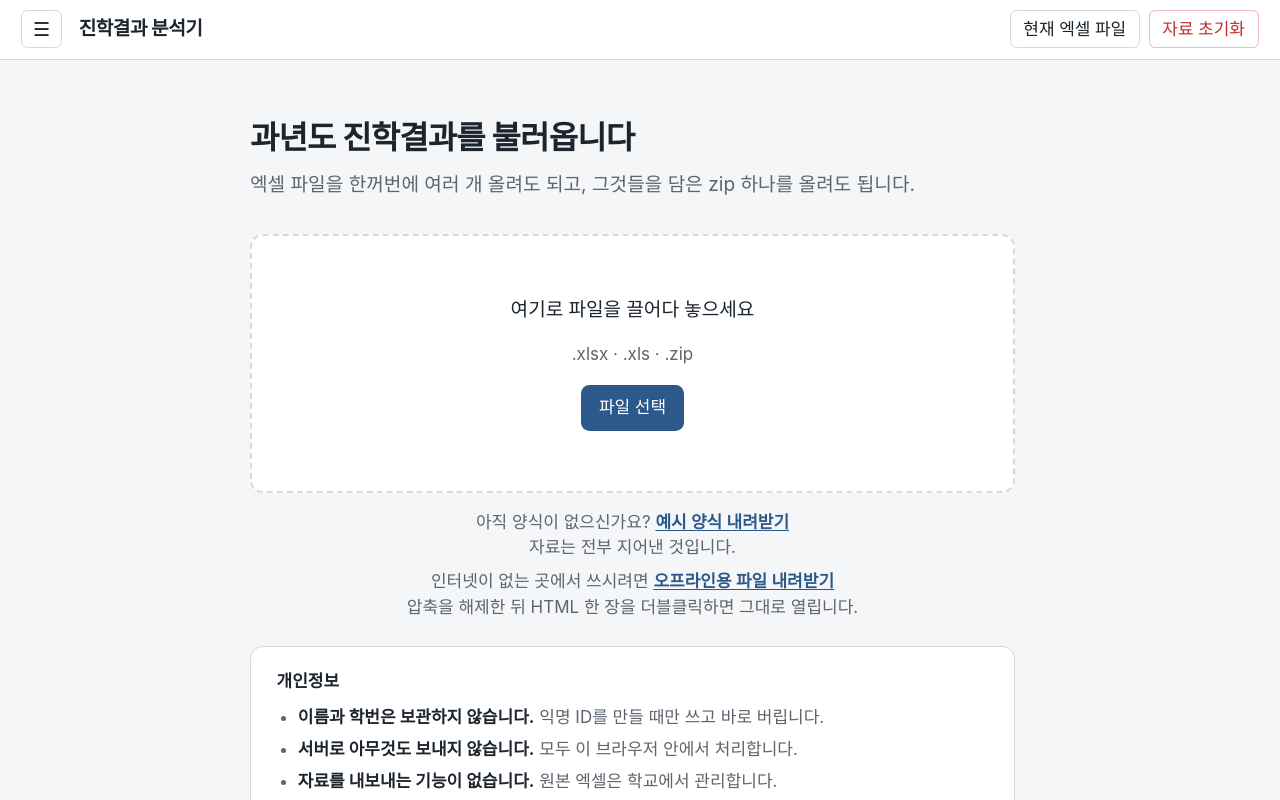
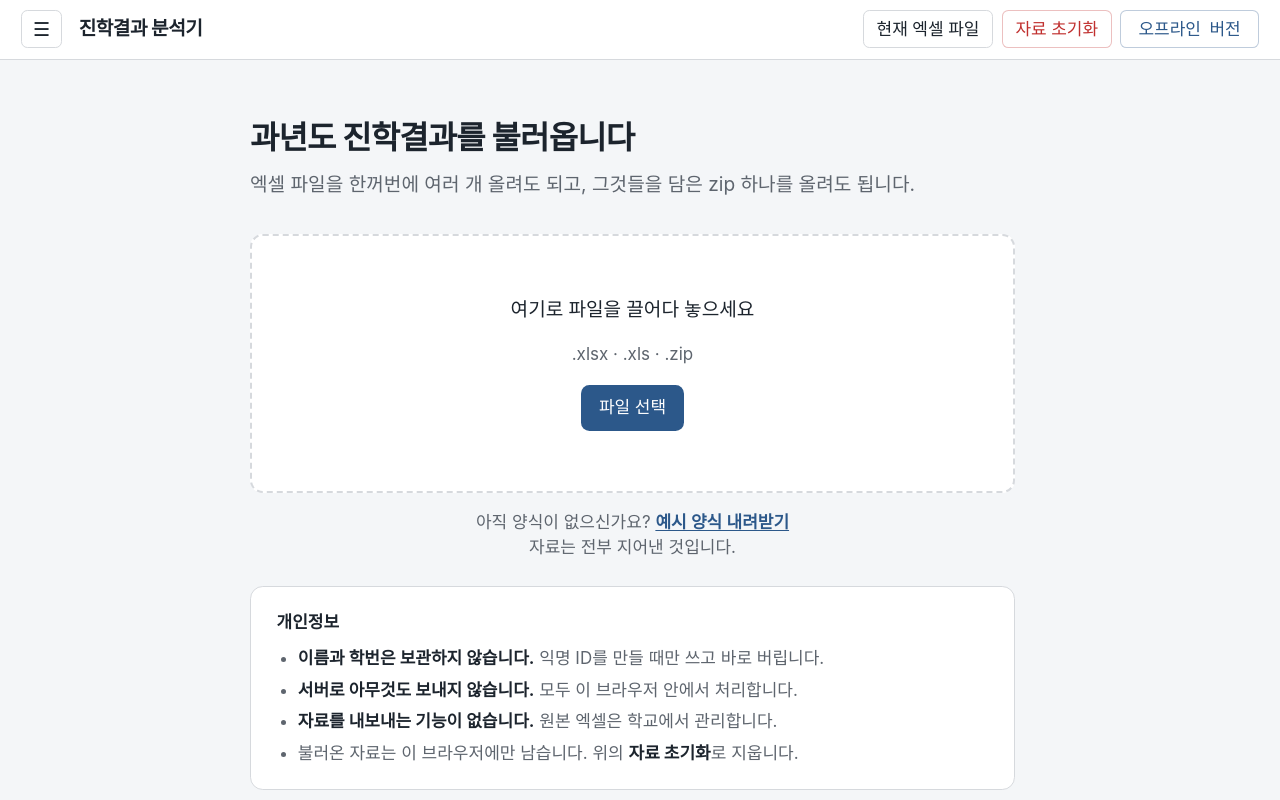
Before and after one commit to itmir913/admission-outcomes, a website built with Vite: page index.html in a window 1280 px wide. Built offline with nearby package versions, Linux system fonts and the light colour scheme.

Commit message:
오프라인 꾸러미를 머리줄 단추로 올렸다
시작 화면 아래쪽에 두었더니 자료를 넣은 뒤에는 찾을 길이 없었다. 「자료 초기화」
오른쪽에 둔다.

색은 윤곽선만 입힌 btn-brand 를 새로 둔다. 옆 둘과 성격이 다르다는 것이 보여야
하는데, 채워 칠한 btn-primary 는 그 줄의 주인이 되어 자료를 다루는 단추들을
눌러 내린다.

좁은 화면에서는 「버전」을 감추고 여백을 줄인다 — 머리줄 높이는 사이드바와 표가
빼서 쓰는 값이라 줄을 바꿀 수 없다. 375px에서 넘침 0으로 맞췄다.

```diff
--- a/index.html
+++ b/index.html
@@ -41,7 +41,7 @@
     머리줄은 한 줄이다. 줄이 늘면 표가 그만큼 줄어드는데,
     이 도구에서 세로 한 줄은 지원 기록 한 건이다.
   -->
-  <header class="no-print flex h-bar shrink-0 items-center gap-2 border-b border-line bg-surface px-3 sm:gap-4 sm:px-5">
+  <header class="no-print flex h-bar shrink-0 items-center gap-1.5 border-b border-line bg-surface px-2 sm:gap-4 sm:px-5">
     <!--
       필터 패널의 표시를 전환하는 단추 (#1). 참고 UI처럼 머리줄 맨 앞에 둔다 —
       화면 어디를 보고 있든 눈이 먼저 닿는 자리다.
@@ -57,10 +57,19 @@
     <h1 class="sr-only text-lg font-bold tracking-tight sm:not-sr-only sm:min-w-0 sm:truncate">진학결과 분석기</h1>
     <p id="요약" class="hidden min-w-0 truncate text-base text-ink-soft sm:block"></p>
 
-    <div class="ml-auto flex shrink-0 items-center gap-2">
+    <div class="ml-auto flex shrink-0 items-center gap-1.5 sm:gap-2">
       <button type="button" id="파일열기" class="btn btn-sm">현재 엑셀 파일</button>
       <!-- 「전체 지우기」는 화면 상단에 늘 보인다. 설정 깊숙이 숨기지 않는다 (§1) -->
       <button type="button" id="전체지우기" class="btn btn-sm btn-danger">자료 초기화</button>
+      <!--
+        오프라인 꾸러미. **고정 태그 `offline`을 가리킨다** — 판이 올라가도 주소가
+        그대로라 이 줄을 다시 고칠 일이 없다. 내려받는 것은 이 화면과 같은 단일
+        HTML 한 장이고, 그 안에 코드와 스타일이 전부 들어 있다.
+      -->
+      <a class="btn btn-sm btn-brand no-print px-2 sm:px-4" id="오프라인받기"
+         href="https://github.com/itmir913/admission-outcomes/releases/download/offline/admission-outcomes-offline.zip"
+         target="_blank" rel="noopener noreferrer"
+         title="인터넷 없는 곳에서 쓸 수 있는 파일 한 장을 zip으로 내려받습니다">오프라인<span class="hidden sm:inline"> 버전</span></a>
     </div>
   </header>
 
@@ -92,18 +101,6 @@
         <span class="block">자료는 전부 지어낸 것입니다.</span>
       </p>
 
-      <!--
-        오프라인 꾸러미. **고정 태그 `offline`을 가리킨다** — 판이 올라가도 주소가
-        그대로라 이 줄을 다시 고칠 일이 없다. 내려받는 것은 이 화면과 같은 단일
-        HTML 한 장이고, 그 안에 코드와 스타일이 전부 들어 있다.
-      -->
-      <p class="mt-2 text-center text-base text-ink-soft">
-        인터넷이 없는 곳에서 쓰시려면
-        <a class="font-semibold text-brand underline underline-offset-2 hover:text-brand/80"
-           href="https://github.com/itmir913/admission-outcomes/releases/download/offline/admission-outcomes-offline.zip"
-           target="_blank" rel="noopener noreferrer">오프라인용 파일 내려받기</a>
-        <span class="block">압축을 해제한 뒤 HTML 한 장을 더블클릭하면 그대로 열립니다.</span>
-      </p>
 
       <div class="card mt-6 px-6 py-5 text-base leading-relaxed text-ink-soft">
         <p class="font-semibold text-ink">개인정보</p>
--- a/src/styles.css
+++ b/src/styles.css
@@ -115,6 +115,17 @@
     @apply border-transparent bg-brand text-white;
     @media (hover: hover) {
       &:hover { @apply border-transparent bg-brand/90; }
+    }
+  }
+
+  /*
+   * 윤곽선만 색을 입은 단추. 머리줄에서 성격이 다른 하나를 가려 보이게 할 때 쓴다 —
+   * 채워 칠한 btn-primary 는 그 줄의 주인이 되어, 자료를 다루는 단추들을 눌러 내린다.
+   */
+  .btn-brand {
+    @apply border-brand/30 text-brand;
+    @media (hover: hover) {
+      &:hover { @apply border-brand/50 bg-brand-soft; }
     }
   }
 
```
